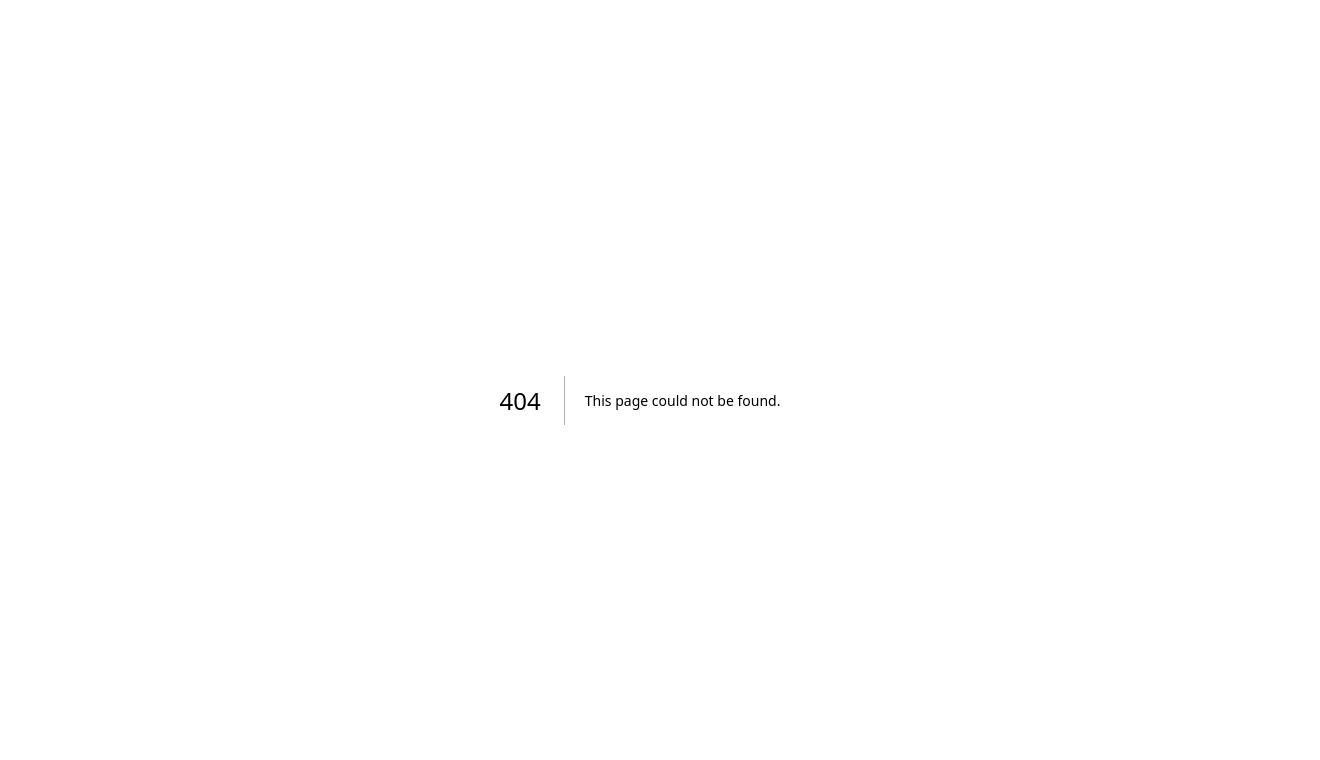
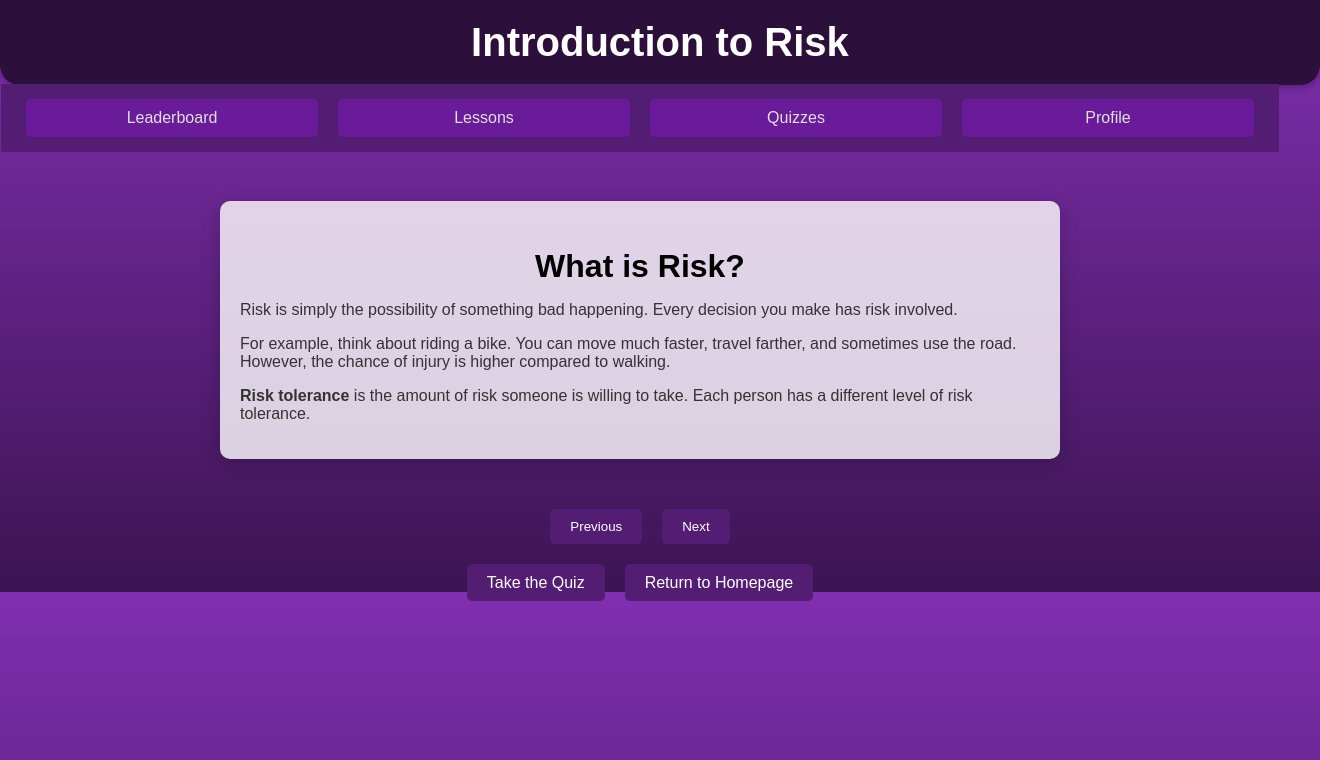
Before and after one commit to J4-CK/-test--Hackers-Path, a Next.js app: page /lessons/risk-basics-presentation in a window 1280 px wide. Before the commit this address had no page. Shown: the top 760 px of the page, 1320 px wide, since content can reach past the window. Built offline with nearby package versions, Linux system fonts and the light colour scheme.

Commit message:
Create risk-basics-presentation.js
1st attempt at adding the introduction to risk lesson

```diff
--- /dev/null
+++ b/pages/lessons/risk-basics-presentation.js
@@ -0,0 +1,101 @@
+import { useState } from 'react';
+import Head from 'next/head';
+
+export default function RiskBasicsLesson() {
+  const [currentSection, setCurrentSection] = useState(0);
+
+  const sections = [
+    {
+      title: "What is Risk?",
+      content: (
+        <>
+          <p>Risk is simply the possibility of something bad happening. Every decision you make has risk involved. </p>
+          <p>For example, think about riding a bike. You can move much faster, travel farther, and sometimes use the road. However, the chance of injury is higher compared to walking.</p>
+          <p><b>Risk tolerance</b> is the amount of risk someone is willing to take. Each person has a different level of risk tolerance.</p>
+        </>
+      ),
+    },
+    {
+      title: "Risk Terminology",
+      content: (
+        <>
+          <p>Here are some terms that are related to risk:</p>
+          <ul>
+            <li><b>Asset:</b> Something you want to protect. For example, your phone would be considered an asset.</li>
+            <li><b>Vulnerability:</b> A weakness in protection. An example of a vulnerability is a weak password for your phone.</li>
+            <li><b>Threat:</b> Someone or something trying to exploit a vulnerability. For example, if someone knows you have a weak password, they could try to access your phone. This person or action is the threat.</li>
+          </ul>
+        </>
+      ),
+    },
+    {
+      title: "Risk Assessment",
+      content: (
+        <>
+          <p>There are two main factors when it comes to calculating risk:</p>
+          <ol>
+            <li>How severe the bad outcome is.</li>
+            <li>How likely it is that something bad will happen.</li>
+          </ol>
+        </>
+      ),
+    },
+    {
+      title: "Risk Assessment Example",
+      content: (
+        <>
+          <p>Imagine you are not doing well in a class and are considering cheating on a test. This could help you get a high score to boost your grade. However, the severity of the risk is that if you are caught, your test score becomes a zero and you might face punishment from the school. The likelihood of the risk can change, but let's assume your teacher is known for catching cheaters.</p>
+          <p>Let’s assess this risk:</p>
+          <ul>
+            <li><b>Severity:</b> A zero on the test and potential punishment from the school.</li>
+            <li><b>Likelihood:</b> High, especially because your teacher is known for catching cheaters.</li>
+          </ul>
+          <p>Given the high likelihood and severe consequences, this risk would likely not be worth taking.</p>
+        </>
+      ),
+    },
+  ];
+
+  const nextSection = () => setCurrentSection((currentSection + 1) % sections.length);
+  const prevSection = () =>
+    setCurrentSection((currentSection - 1 + sections.length) % sections.length);
+
+  return (
+    <div>
+      <Head>
+        <title>RiskBasicsLesson</title>
+        <link rel="stylesheet" href="/styles/lessonstyle.css" />
+      </Head>
+
+      <header>
+        <h1>Introduction to Risk</h1>
+      </header>
+
+      {/* Roadmap Navigation */}
+      <div className="roadmap">
+        <a href="/leaderboard">Leaderboard</a>
+        <a href="/lessons">Lessons</a>
+        <a href="/quizzes">Quizzes</a>
+        <a href="/profile">Profile</a>
+      </div>
+
+      {/* Main Lesson Section */}
+      <div className="slide">
+        <h2>{sections[currentSection].title}</h2>
+        {sections[currentSection].content}
+      </div>
+
+      {/* Navigation Buttons */}
+      <div className="navigation">
+        <button onClick={prevSection}>Previous</button>
+        <button onClick={nextSection}>Next</button>
+      </div>
+
+      {/* Final Navigation */}
+      <div className="final-navigation">
+        <a href="/lessons/cia-triad-quiz">Take the Quiz</a>
+        <a href="/">Return to Homepage</a>
+      </div>
+    </div>
+  );
+}
```
